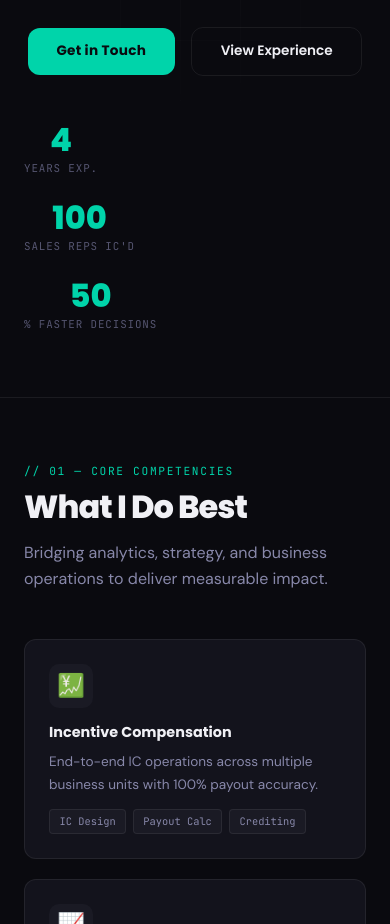
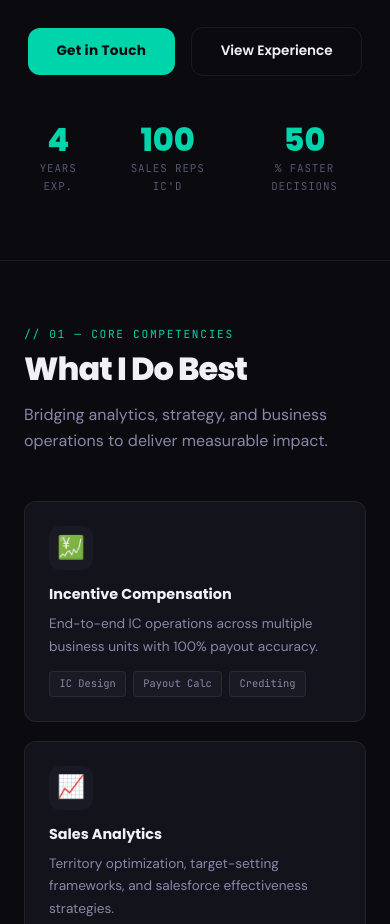
Before and after one commit to Akshay-Gengaje/Sayali-s-Portfolio, a plain HTML site: page index.html in a window 390 px wide. Shown: the part 860-1784 px from the top of the page. Drawn offline with Linux system fonts and the light colour scheme.

Commit message:
Refactor hero-stats styles for improved layout

```diff
--- a/index.html
+++ b/index.html
@@ -1208,10 +1208,7 @@
           grid-template-columns: repeat(auto-fill, minmax(120px, 1fr));
         }
 
-        .hero-stats {
-          flex-direction: column;
-          gap: 1.5rem;
-        }
+
 
         .skills-grid {
           grid-template-columns: 1fr;
```
